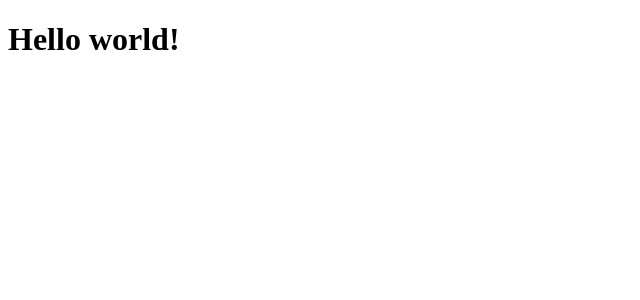
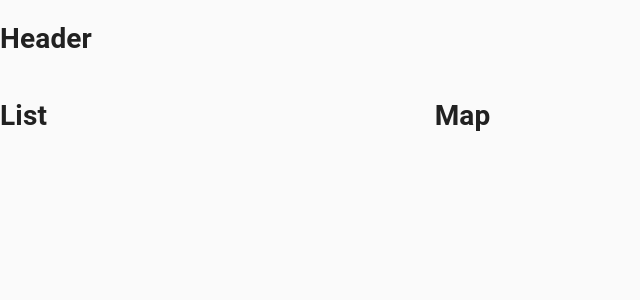
Before and after one commit to Sunilkumarchoudari/ReactJsx-RapidApi, a React (Create React App) app: page / in a window 1280 px wide. Shown: the top 300 px of the page, without its empty margins (0-640 px from the left). Built offline with nearby package versions, Linux system fonts and the light colour scheme.

Commit message:
added material-ui

```diff
--- a/package.json
+++ b/package.json
@@ -3,9 +3,15 @@
   "version": "0.1.0",
   "private": true,
   "dependencies": {
+    "@material-ui/core": "^4.12.3",
+    "@material-ui/icons": "^4.11.2",
+    "@material-ui/lab": "^4.0.0-alpha.60",
+    "@react-google-maps/api": "^2.7.0",
     "@testing-library/jest-dom": "^5.16.1",
     "@testing-library/react": "^12.1.2",
     "@testing-library/user-event": "^13.5.0",
+    "axios": "^0.25.0",
+    "google-map-react": "^2.1.10",
     "react": "^17.0.2",
     "react-dom": "^17.0.2",
     "react-scripts": "5.0.0",
--- a/src/App.js
+++ b/src/App.js
@@ -1,15 +1,26 @@
 
 import React from 'react';
+import { CssBaseline, Grid } from '@material-ui/core';
+
+import Header from './components/Header/Header';
+import List from './components/List/List';
+import Map from './components/Map/Map';
+import PlaceDetails from './components/PlaceDetails/PlaceDetails';
 
 const App = () => {
     return (
-        <div>
-
-            <h1>
-                Hello world!
-            </h1>
-
-        </div>
+        <>
+            <CssBaseline />
+            <Header />
+            <Grid container spacing={3} style={{ width: '100' }}>
+                <Grid item xs={12} md={4}>
+                    <List />
+                </Grid>
+                <Grid item xs={12} md={8}>
+                    <Map />
+                </Grid>
+            </Grid>
+        </>
     );
 }
 
```
Also changed, not shown: 1 other file (tests, documents, lock files or other folders).
